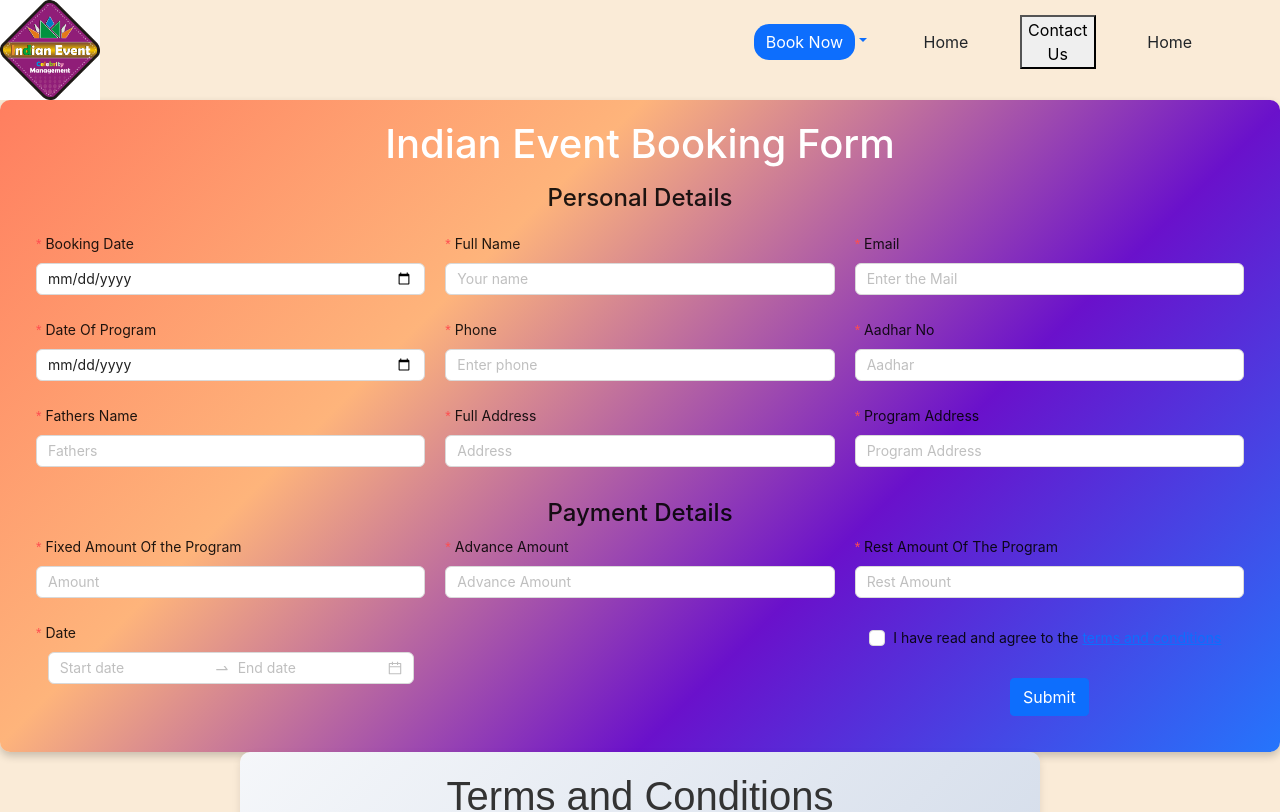
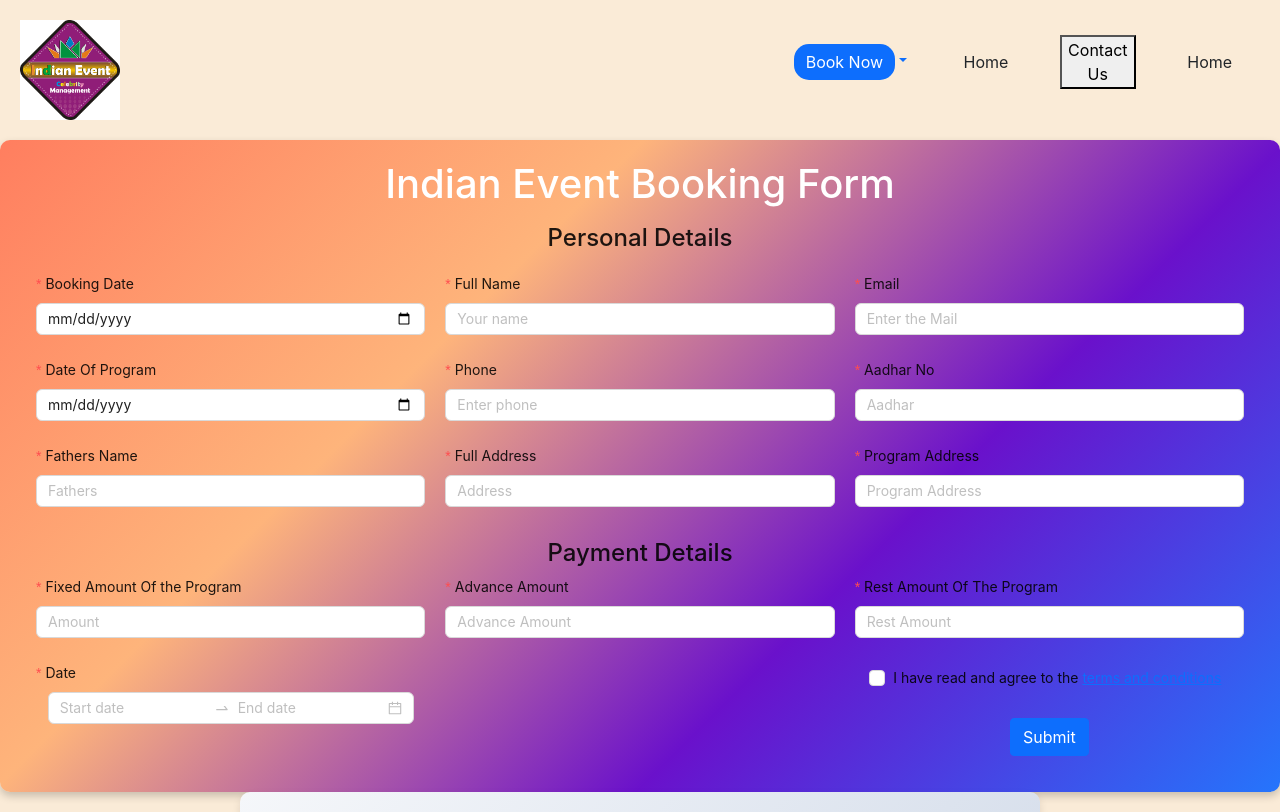
Before and after one commit to Rahul4533/Indian-Event, a React (Create React App) app in the folder client/: page / in a window 1280 px wide. Shown: the top 812 px of the page. Built offline with nearby package versions, Linux system fonts and the light colour scheme.

Commit message:
Update navbar.css

```diff
--- a/client/src/components/navbar.css
+++ b/client/src/components/navbar.css
@@ -8,7 +8,7 @@ body{
 
 }
 .logo img{
-    margin: 0px;
+    margin: 20px;
     height: 100px;
     width: 100px;
 
```
